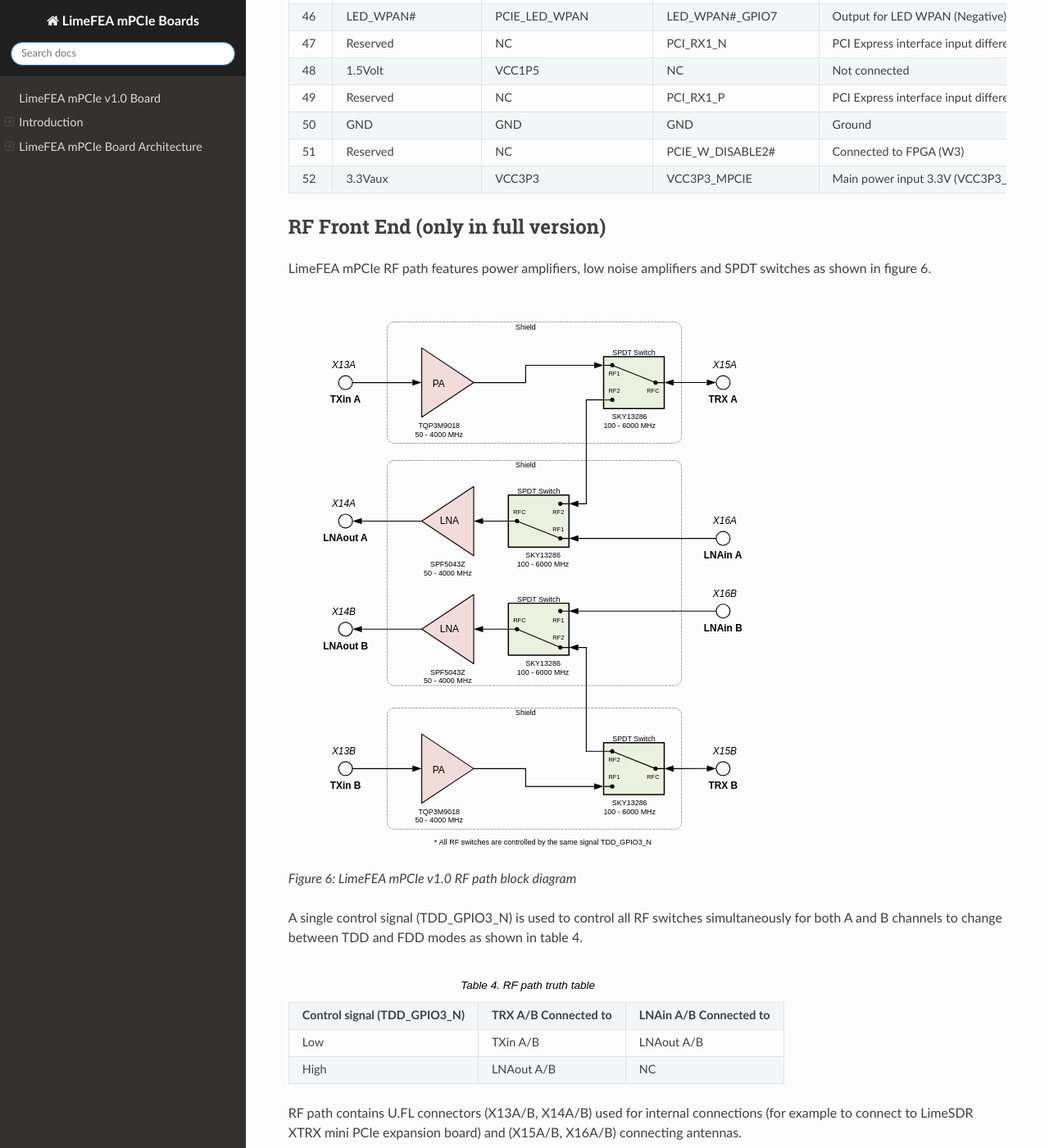
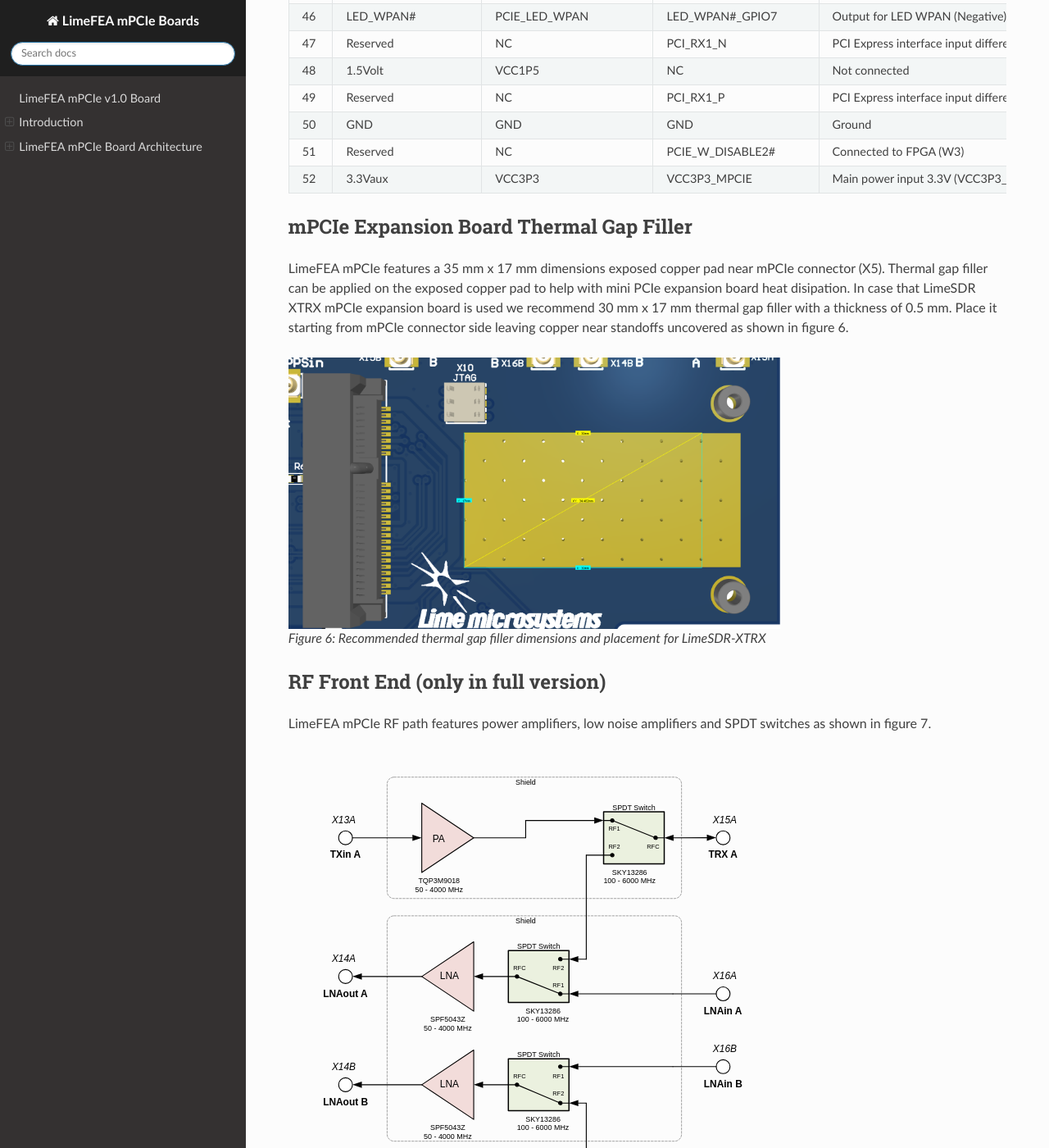
Before and after one commit to myriadrf/LimeFEA-mPCIe, a Sphinx documentation site: the page built from docs/index.rst, in a window 1280 px wide and 1400 px high, scrolled down 9315 px. Shown: the whole window at 82% size. Built offline with Sphinx 7.4.7 and the Read the Docs theme 3.1.0, drawn with Linux system fonts in a browser that asks for light colours; some of the changed text lies outside the part shown.

Commit message:
Added Thermal pad infomation

```diff
--- a/docs/index.rst
+++ b/docs/index.rst
@@ -285,7 +285,7 @@
   +---------+----------------------------------+---------------------------+------------------------------------+
 
 Mini PCIe Socket
--------------------------
+----------------
 
 LimeFEA mPCIe board features mini PCIe specification compatible socket. Mini PCIe specification defines only 1 PCIe lane, but LimeFEA mPCIe features 2 PCIe lanes. Also mPCIe socket provides synchronization signals for LimeSDR XTRX board. More detailed information is listed in
 
@@ -401,15 +401,28 @@
   | 52       | 3.3Vaux                     | VCC3P3                      | VCC3P3_MPCIE               | Main power input 3.3V   (VCC3P3_MPCIE)                           |
   +----------+-----------------------------+-----------------------------+----------------------------+------------------------------------------------------------------+
 
+mPCIe Expansion Board Thermal Gap Filler
+----------------------------------------
+
+LimeFEA mPCIe features a 35 mm x 17 mm dimensions exposed copper pad near mPCIe connector (X5).
+Thermal gap filler can be applied on the exposed copper pad to help with mini PCIe expansion board heat disipation.
+In case that LimeSDR XTRX mPCIe expansion board is used we recommend 30 mm x 17 mm thermal gap filler with a thickness of 0.5 mm. Place it starting from mPCIe connector side leaving copper near standoffs uncovered as shown in figure 6.
+
+
+.. figure:: documentation/images/LimeFEA-mPCIe_v1.0_XTRX_thermal_pad.png
+  :width: 600
+
+  Figure 6: Recommended thermal gap filler dimensions and placement for LimeSDR-XTRX
+
 RF Front End (only in full version)
 -----------------------------------
 
-LimeFEA mPCIe RF path features power amplifiers, low noise amplifiers and SPDT switches as shown in figure 6.
+LimeFEA mPCIe RF path features power amplifiers, low noise amplifiers and SPDT switches as shown in figure 7.
 
 .. figure:: documentation/images/LimeFEA-mPCIe_v1.0_RFFE.svg
   :width: 600
 
-  Figure 6: LimeFEA mPCIe v1.0 RF path block diagram
+  Figure 7: LimeFEA mPCIe v1.0 RF path block diagram
 
 A single control signal (TDD_GPIO3_N) is used to control all RF switches simultaneously for both A and B channels to change between TDD and FDD modes as shown in table 4.
 
```
Also changed, not shown: other parts of docs/index.rst (+5 -4 lines), docs/documentation/images/LimeFEA-mPCIe_v1.0_XTRX_thermal_pad.png (added).
